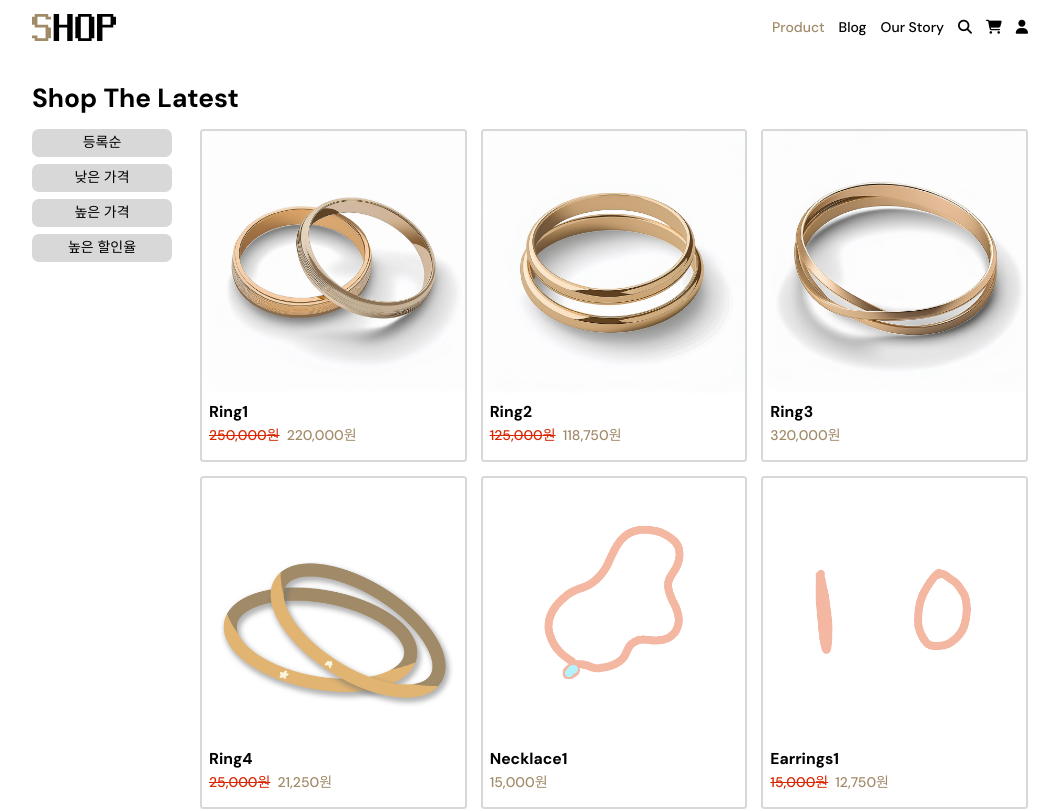
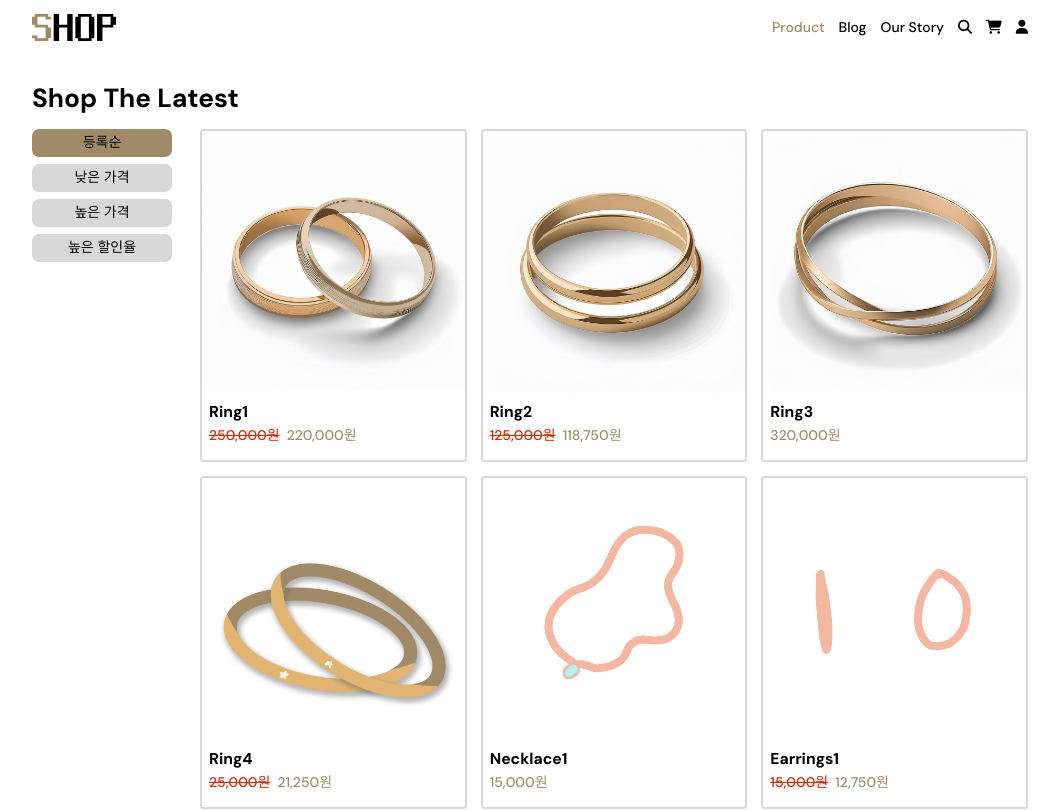
Before and after one commit to ppyom/shopping-mall, a React (Vite) app: page /product in a window 1280 px wide. Shown: the top 811 px of the page, without its empty margins (110-1169 px from the left). Built offline with nearby package versions, Linux system fonts and the light colour scheme; data requests are answered from the project's data file.

Commit message:
style: Filter => Sort로 변경
* 이름이 명확하지 않아 변경
* 데이터 타입 변경
  - id 추가, title => label, value => option
* Type / 상수 분리

```diff
--- a/src/components/Filter/Filter.tsx
+++ /dev/null
@@ -1,33 +0,0 @@
-import styles from './Filter.module.css';
-
-interface Props {
-  current: FilterValue | null;
-  update: (filter: FilterValue | null) => void;
-}
-
-const filterList = [
-  { title: '등록순', value: 'created' },
-  { title: '낮은 가격', value: 'price' },
-  { title: '높은 가격', value: '-price' },
-  { title: '높은 할인율', value: '-discount' },
-] as const;
-type FilterValue = (typeof filterList)[number]['value'];
-
-const Filter = ({ current, update }: Props) => {
-  return (
-    <nav className={styles.filter}>
-      {filterList.map((filter) => (
-        <button
-          key={`filter_${filter.value}`}
-          className={`${current === filter.value ? styles.active : ''}`}
-          onClick={() => update(current === filter.value ? null : filter.value)}
-        >
-          {filter.title}
-        </button>
-      ))}
-    </nav>
-  );
-};
-
-export default Filter;
-export type { FilterValue };
--- /dev/null
+++ b/src/components/Sort/Sort.tsx
@@ -0,0 +1,25 @@
+import styles from './SORT.module.css';
+import { sortOptionList, type SortOption } from '../../types/sort.ts';
+
+interface Props {
+  current: SortOption | null;
+  update: (filter: SortOption | null) => void;
+}
+
+const Sort = ({ current, update }: Props) => {
+  return (
+    <nav className={styles.filter}>
+      {sortOptionList.map(({ id, option, label }) => (
+        <button
+          key={`sort_${id}`}
+          className={`${current === option ? styles.active : ''}`}
+          onClick={() => update(current === option ? null : option)}
+        >
+          {label}
+        </button>
+      ))}
+    </nav>
+  );
+};
+
+export default Sort;
--- a/src/pages/ProductPage/ProductPage.tsx
+++ b/src/pages/ProductPage/ProductPage.tsx
@@ -1,28 +1,29 @@
 import { useEffect, useState } from 'react';
 import ProductAPI from '../../apis/product.ts';
 import PageLayout from '../../components/layouts/PageLayout/PageLayout.tsx';
-import Filter, { type FilterValue } from '../../components/Filter/Filter.tsx';
+import Sort from '../../components/Sort/Sort.tsx';
 import Products from '../../components/Products/Products.tsx';
 import styles from './ProductPage.module.css';
 import type { Product } from '../../types/product.ts';
+import type { SortOption } from '../../types/sort.ts';
 
 const ProductPage = () => {
-  const [filter, setFilter] = useState<FilterValue | null>(null);
+  const [sort, setSort] = useState<SortOption>('');
   const [products, setProducts] = useState<Product[]>([]);
 
-  const handleUpdateFilter = (filter: FilterValue | null) => {
-    setFilter(filter);
+  const handleUpdateFilter = (sort: SortOption) => {
+    setSort(sort);
   };
 
   useEffect(() => {
-    ProductAPI.getProducts({ sort: filter || '' }) //
+    ProductAPI.getProducts({ sort }) //
       .then(setProducts);
-  }, [filter]);
+  }, [sort]);
 
   return (
     <PageLayout className={styles.productPage}>
       <h2>Shop The Latest</h2>
-      <Filter current={filter} update={handleUpdateFilter} />
+      <Sort current={sort} update={handleUpdateFilter} />
       <Products className={styles.products} products={products} />
     </PageLayout>
   );
--- /dev/null
+++ b/src/types/sort.ts
@@ -0,0 +1,10 @@
+const sortOptionList = [
+  { id: 'latest', label: '등록순', option: '' },
+  { id: 'lowPrice', label: '낮은 가격', option: 'price' },
+  { id: 'highPrice', label: '높은 가격', option: '-price' },
+  { id: 'discount', label: '높은 할인율', option: '-discount' },
+] as const;
+type SortOption = (typeof sortOptionList)[number]['option'];
+
+export { sortOptionList };
+export type { SortOption };
```
Also changed, not shown: src/components/Sort/Sort.module.css (renamed from src/components/Filter/Filter.module.css).
